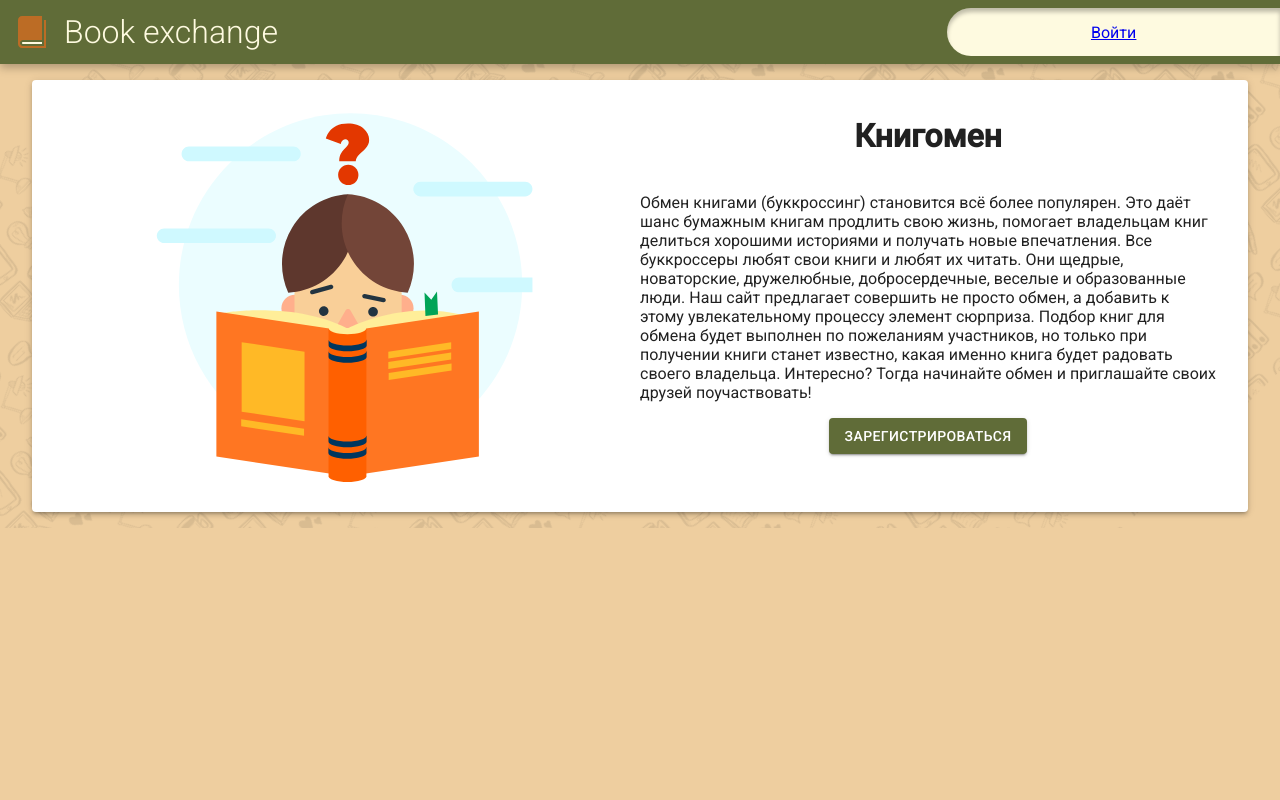
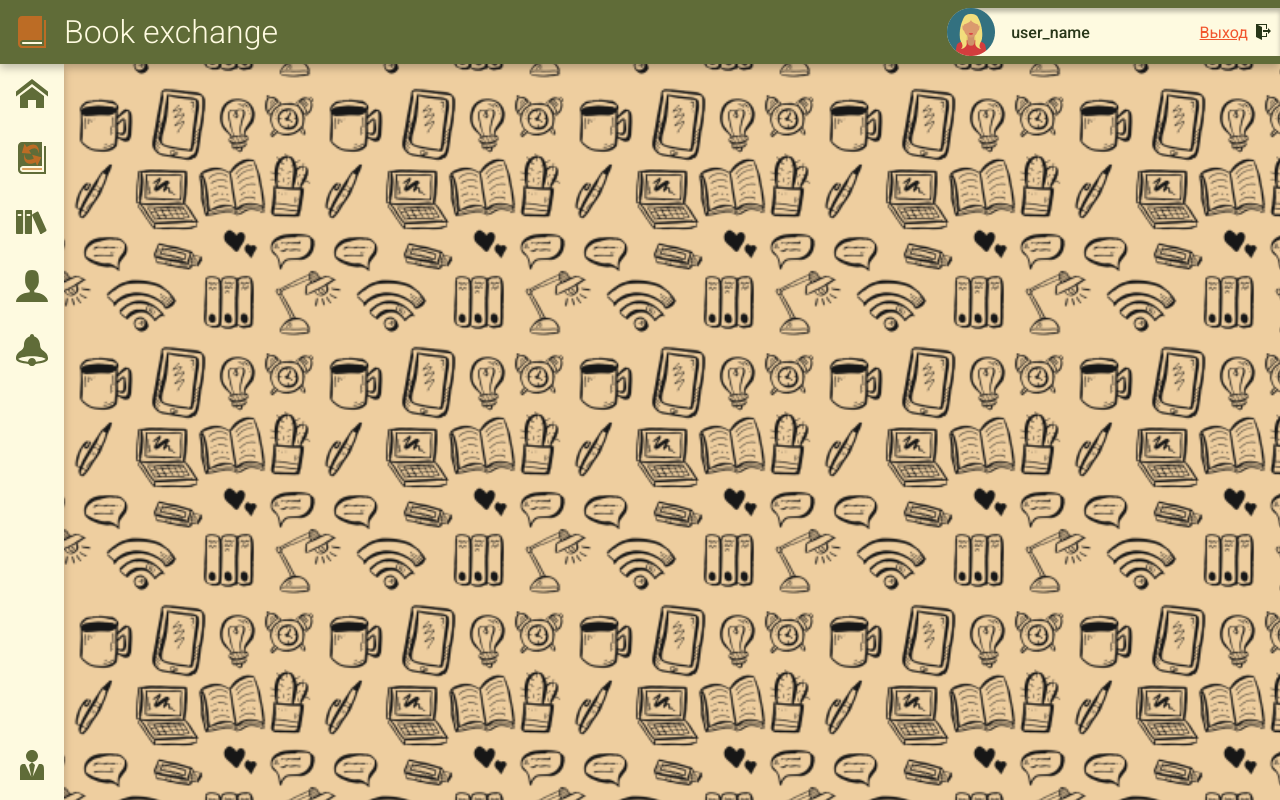
Before and after one commit to jorjif/LI.BooksService.Frontend, a React (Create React App) app: page / in a window 1280 px wide. Built offline with nearby package versions, Linux system fonts and the light colour scheme; what @material-ui/styled-engine would draw is missing.

Commit message:
trying to fix background

```diff
--- a/src/components/appRouter/appRouter.tsx
+++ b/src/components/appRouter/appRouter.tsx
@@ -4,7 +4,7 @@ import { privateRoutes, publicRoutes, routeNames } from "../../routes";
 import PageFrame from "../pageFrame/pageFrame";
 
 const AppRouter: React.FC = () => {
-  const auth = false;
+  const auth = true;
   return auth ? (
     <PageFrame>
       <Switch>
--- a/src/components/pageFrame/pageFrame.scss
+++ b/src/components/pageFrame/pageFrame.scss
@@ -4,12 +4,12 @@
     z-index: 0;
     position: relative;
     height: 100%;
-    height: fit-content;
     width: 100%;
-    background: var.$background;
-    overflow: hidden;
+    background: var.$background center / contain repeat url(./assets/bg.png);
+    background-size: 250px;
+    overflow-x: hidden;
   }
-  &_bg::before {
+  /*&_bg::before {
     z-index: -1;
     content: "";
     position: absolute;
@@ -20,9 +20,10 @@
     background-image: url(./assets/bg.png);
     background-position: top center;
     background-size: 10em;
+    background-repeat: repeat;
     opacity: 0.1;
     transform: rotate(-45deg);
-  }
+  }*/
   &_main {
     padding: 4rem 0 0 4rem;
     width: calc(100% - 4rem);
--- a/src/routes/index.ts
+++ b/src/routes/index.ts
@@ -25,9 +25,9 @@ export const publicRoutes: IRoute[] = [
   { path: routeNames.START, exact: true, component: MainPage },
   { path: routeNames.LOGIN, exact: true, component: AuthorizationPage },
   { path: routeNames.REGISTER, exact: true, component: Registration },
-  { path: routeNames.EXCHANGE, exact: true, component: Exchange },
 ];
 export const privateRoutes: IRoute[] = [
   { path: routeNames.TRADES, exact: true, component: TradeList },
   { path: routeNames.PROFILE, exact: true, component: UserPage },
+  { path: routeNames.EXCHANGE, exact: true, component: Exchange },
 ];
```
